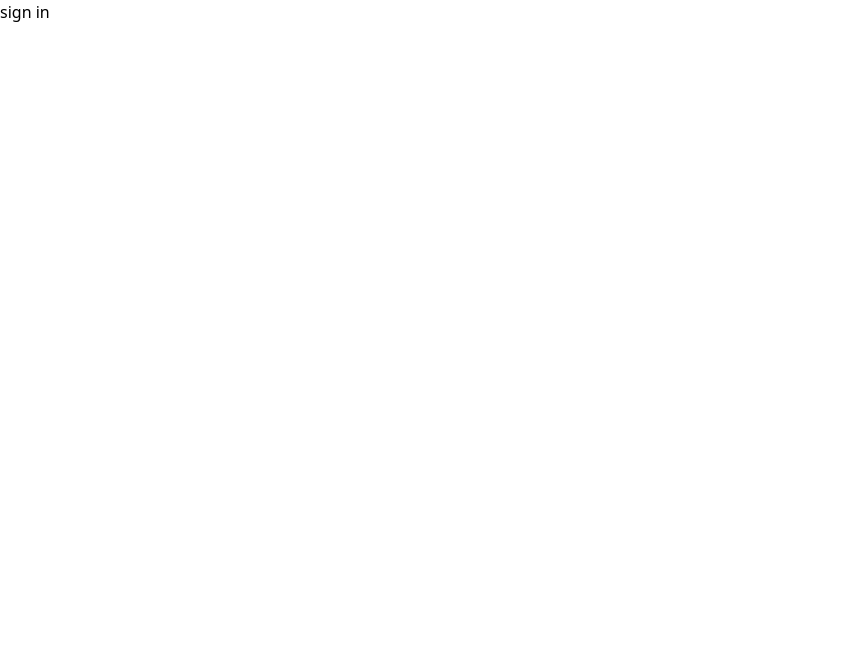
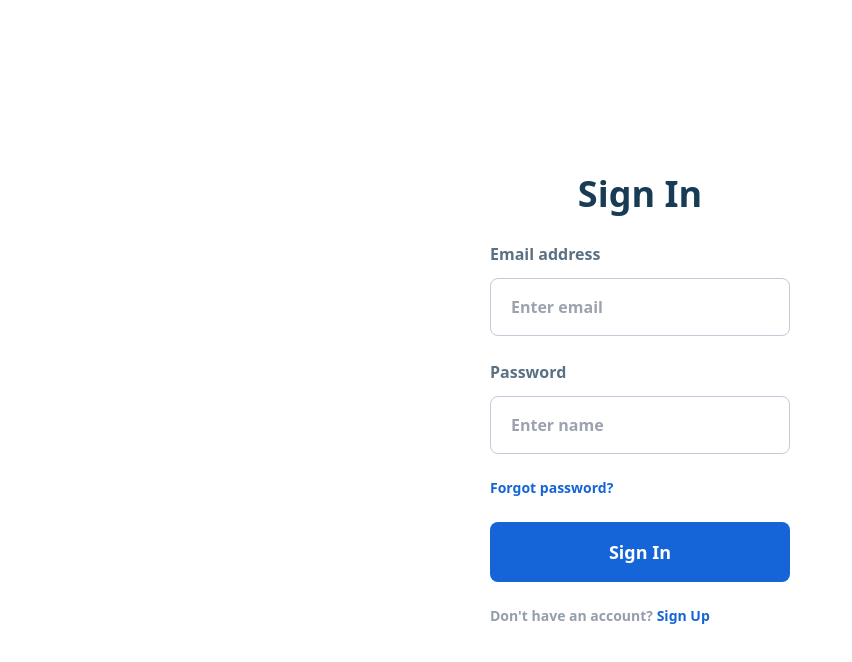
Before and after one commit to hossain101199/Book-Catalog-Client, a React (Vite) app: page /sign-in in a window 1280 px wide. Shown: the top 662 px of the page, without its empty margins (0-852 px from the left). Built offline with nearby package versions, Linux system fonts and the light colour scheme.

Commit message:
Implement sign-in and aign up functionality, Refactor sign-up form component

```diff
--- a/src/pages/Signin.tsx
+++ b/src/pages/Signin.tsx
@@ -1,5 +1,85 @@
-const Signin = () => {
-  return <div>sign in</div>;
+import { ChangeEvent, FormEvent, useState } from "react";
+import Container from "../components/atoms/Container";
+import { Link } from "react-router-dom";
+interface FormData {
+  email: string;
+  password: string;
+}
+
+const Signin: React.FC = () => {
+  const [formData, setFormData] = useState<FormData>({
+    email: "",
+    password: "",
+  });
+
+  const handleChange = (event: ChangeEvent<HTMLInputElement>) => {
+    const { name, value } = event.target;
+    setFormData((prevData) => ({
+      ...prevData,
+      [name]: value,
+    }));
+  };
+
+  const handleSubmit = (e: FormEvent<HTMLFormElement>) => {
+    e.preventDefault();
+    console.log("Form Data:", formData);
+  };
+
+  return (
+    <Container className="flex flex-col justify-center items-center h-screen">
+      <h1 className="text-4xl font-bold text-secondary mb-7">Sign In</h1>
+      <form className="flex flex-col gap-6" onSubmit={handleSubmit}>
+        <div className="flex flex-col gap-3">
+          <label className="font-semibold text-[#5A7184]" htmlFor="name">
+            Email address
+          </label>
+          <input
+            type="text"
+            id="email"
+            name="email"
+            value={formData.email}
+            onChange={handleChange}
+            className="border-[1px] border-[#C3CAD9] rounded-lg px-5 py-4 font-semibold text-[#959EAD] outline-none min-w-[300px]"
+            placeholder="Enter email"
+            required
+          />
+        </div>
+        <div className="flex flex-col gap-3">
+          <label className="font-semibold text-[#5A7184]" htmlFor="name">
+            Password
+          </label>
+          <input
+            type="password"
+            id="password"
+            name="password"
+            value={formData.password}
+            onChange={handleChange}
+            className="border-[1px] border-[#C3CAD9] rounded-lg px-5 py-4 font-semibold text-[#959EAD] outline-none min-w-[300px]"
+            placeholder="Enter name"
+            required
+          />
+        </div>
+
+        <Link to="#" className="text-sm font-semibold text-primary">
+          Forgot password?
+        </Link>
+
+        <button
+          type="submit"
+          className="bg-primary rounded-lg min-w-[300px] py-4 text-white font-bold text-lg"
+        >
+          Sign In
+        </button>
+
+        <p className="text-sm font-semibold text-[#959EAD]">
+          Don't have an account?{" "}
+          <Link to="/sign-up" className="font-bold text-primary">
+            Sign Up
+          </Link>
+        </p>
+      </form>
+    </Container>
+  );
 };
 
 export default Signin;
--- a/src/pages/Signup.tsx
+++ b/src/pages/Signup.tsx
@@ -77,10 +77,6 @@ const Signup: React.FC = () => {
           />
         </div>
 
-        <Link to="#" className="text-sm font-semibold text-primary">
-          Forgot password?
-        </Link>
-
         <button
           type="submit"
           className="bg-primary rounded-lg min-w-[300px] py-4 text-white font-bold text-lg"
```
